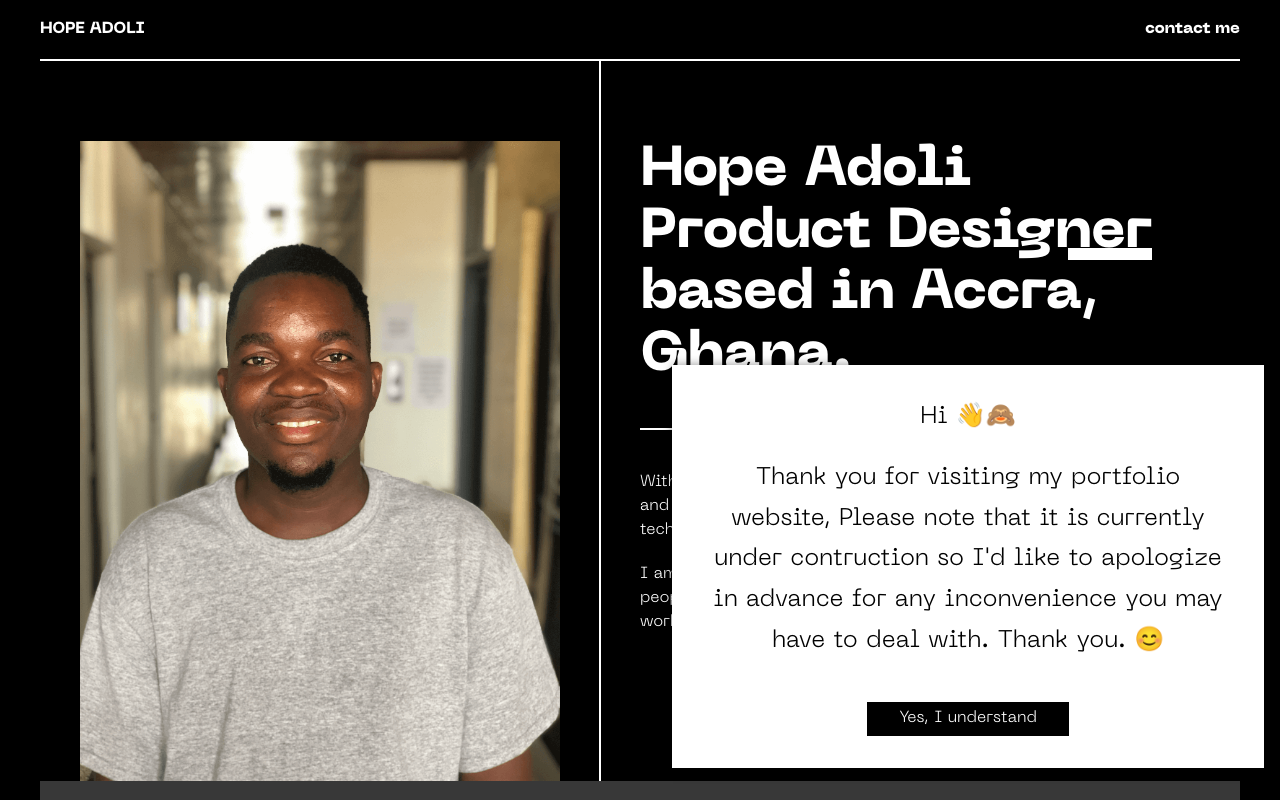
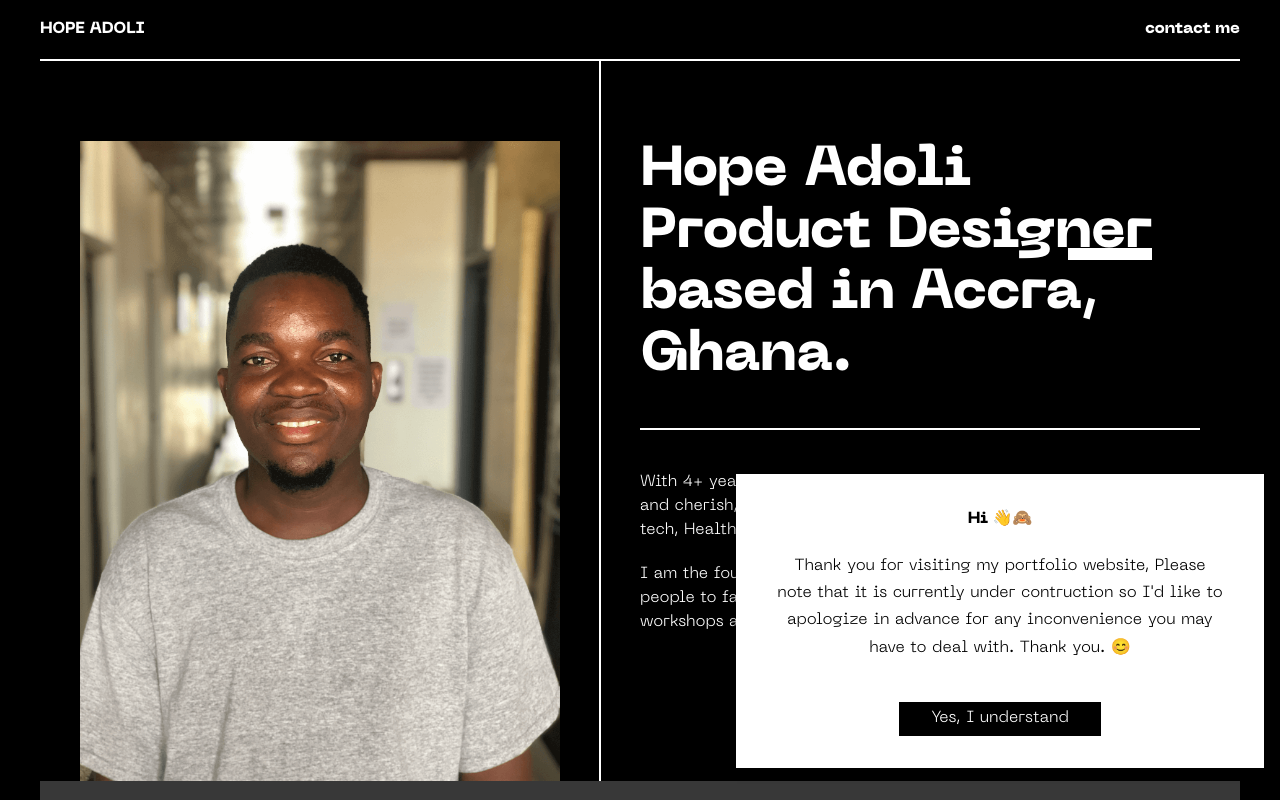
Before and after one commit to nytro04/hope-adoli, a Nuxt app: page / in a window 1280 px wide. Shown: the top 800 px of the page. Built offline with nearby package versions, Linux system fonts and the light colour scheme.

Commit message:
fixes: scrolling when modal is enable

```diff
--- a/components/UnderConstruction.vue
+++ b/components/UnderConstruction.vue
@@ -2,10 +2,10 @@
   <div
     class="container h-auto px-10 py-8 mx-auto overflow-y-auto text-center text-black bg-white contact"
   >
-    <h3 class="mb-5 text-2xl text-center">
+    <h3 class="mb-5 font-semibold text-center">
       Hi 👋🙈
     </h3>
-    <h3 class="text-2xl text-center">
+    <h3 class="text-center ">
       Thank you for visiting my portfolio website, Please note that it is
       currently under contruction so I'd like to apologize in advance for any
       inconvenience you may have to deal with. Thank you. 😊
--- a/pages/index.vue
+++ b/pages/index.vue
@@ -44,14 +44,15 @@ export default {
     }
   },
   mounted() {
+    document.body.classList.toggle('modal-open')
     this.open = true
   },
 
   methods: {
     toggle() {
       this.open = !this.open
+      document.body.classList.toggle('modal-open')
       // refactor this
-      document.body.classList.toggle('modal-open')
     }
   }
 }
@@ -67,7 +68,7 @@ export default {
 }
 
 .slidein {
-  max-width: 37rem;
+  max-width: 33rem;
   /* height: 25rem; */
   /* padding: 0rem 2rem; */
   position: fixed;
```
